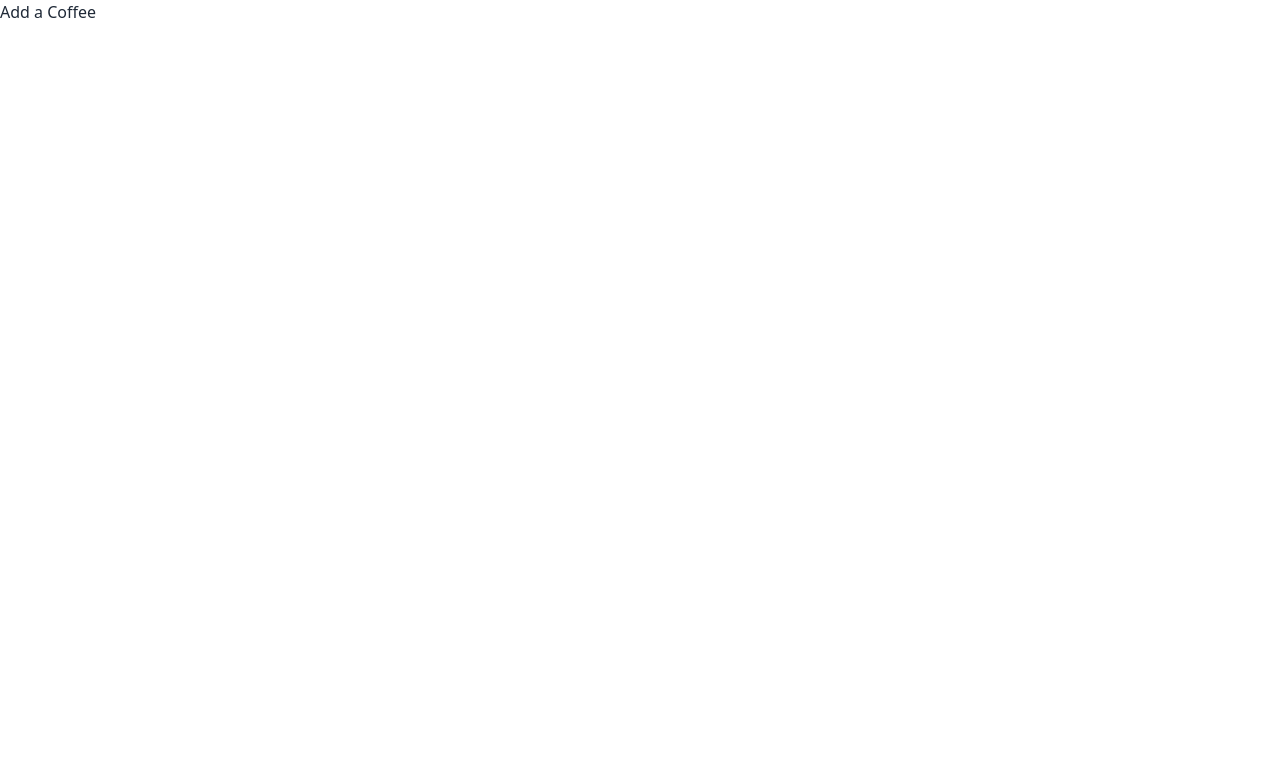
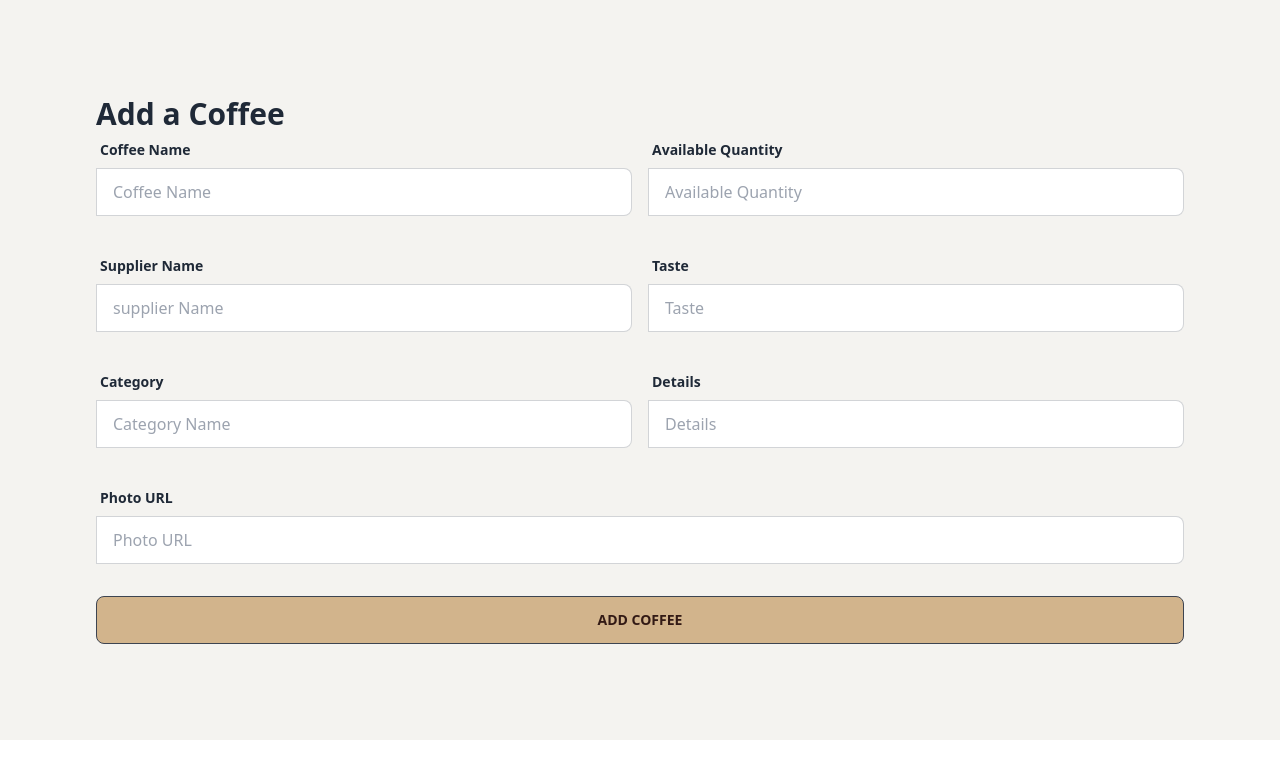
Before and after one commit to shinjons99/coffee-store-client-afee, a React (Vite) app: page /addCoffee in a window 1280 px wide. Shown: the top 778 px of the page. Built offline with nearby package versions, Linux system fonts and the light colour scheme.

Commit message:
Create Add coffee from Client Side and get data

```diff
--- a/src/components/AddCoffee.jsx
+++ b/src/components/AddCoffee.jsx
@@ -1,11 +1,122 @@
+const AddCoffee = () => {
+    const handleAddCoffee = event=>{
+        event.preventDefault();
+        const form = event.target;
+        const name = form.name.value;
+        const quantity = form.quantity.value;
+        const supplier = form.supplier.value;
+        const taste = form.taste.value;
+        const category = form.category.value;
+        const details = form.details.value;
+        const photo = form.photo.value;
 
-
-const AddCoffee = () => {
-    return (
-        <div>
-            <h2>Add a Coffee</h2>
+        const newCoffee={name, quantity, supplier, taste, category, details, photo}
+        console.log(newCoffee);
+    }
+  return (
+    <div className="bg-[#F4F3F0] p-24">
+      <h2 className="text-3xl font-extrabold">Add a Coffee</h2>
+      <form onSubmit={handleAddCoffee}>
+        {/* form name and quantity row  */}
+        <div className="md:flex mb-8">
+          <div className="form-control md:w-1/2">
+            <label className="label">
+              <span className="label-text font-bold">Coffee Name</span>
+            </label>
+            <label className="input-group">
+              <input
+                type="text" name="name"
+                placeholder="Coffee Name"
+                className="input input-bordered w-full"
+              />
+            </label>
+          </div>
+          <div className="form-control w-1/2 ml-4">
+            <label className="label">
+              <span className="label-text font-bold">Available Quantity</span>
+            </label>
+            <label className="input-group">
+              <input
+                type="text" name="quantity"
+                placeholder="Available Quantity"
+                className="input input-bordered w-full"
+              />
+            </label>
+          </div>
         </div>
-    );
+        {/* form supplier row */}
+        <div className="md:flex mb-8">
+          <div className="form-control md:w-1/2">
+            <label className="label">
+              <span className="label-text font-bold">Supplier Name</span>
+            </label>
+            <label className="input-group">
+              <input
+                type="text" name="supplier"
+                placeholder="supplier Name"
+                className="input input-bordered w-full"
+              />
+            </label>
+          </div>
+          <div className="form-control w-1/2 ml-4">
+            <label className="label">
+              <span className="label-text font-bold">Taste</span>
+            </label>
+            <label className="input-group">
+              <input
+                type="text" name="taste"
+                placeholder="Taste"
+                className="input input-bordered w-full"
+              />
+            </label>
+          </div>
+        </div>
+        {/* form  category and details row */}
+        <div className="md:flex mb-8">
+          <div className="form-control md:w-1/2">
+            <label className="label">
+              <span className="label-text font-bold">Category</span>
+            </label>
+            <label className="input-group">
+              <input
+                type="text" name="category"
+                placeholder="Category Name"
+                className="input input-bordered w-full"
+              />
+            </label>
+          </div>
+          <div className="form-control w-1/2 ml-4">
+            <label className="label">
+              <span className="label-text font-bold">Details</span>
+            </label>
+            <label className="input-group">
+              <input
+                type="text" name="details"
+                placeholder="Details"
+                className="input input-bordered w-full"
+              />
+            </label>
+          </div>
+        </div>
+        {/* form  Photo url row */}
+        <div className="mb-8">
+          <div className="form-control w-full">
+            <label className="label">
+              <span className="label-text font-bold">Photo URL</span>
+            </label>
+            <label className="input-group">
+              <input
+                type="text" name="photo"
+                placeholder="Photo URL"
+                className="input input-bordered w-full"
+              />
+            </label>
+          </div>
+        </div>
+        <input type="submit" value="Add Coffee" className="btn btn-block bg-[#D2B48C] text-[#331A15] hover:text-white" />
+      </form>
+    </div>
+  );
 };
 
 export default AddCoffee;
```
